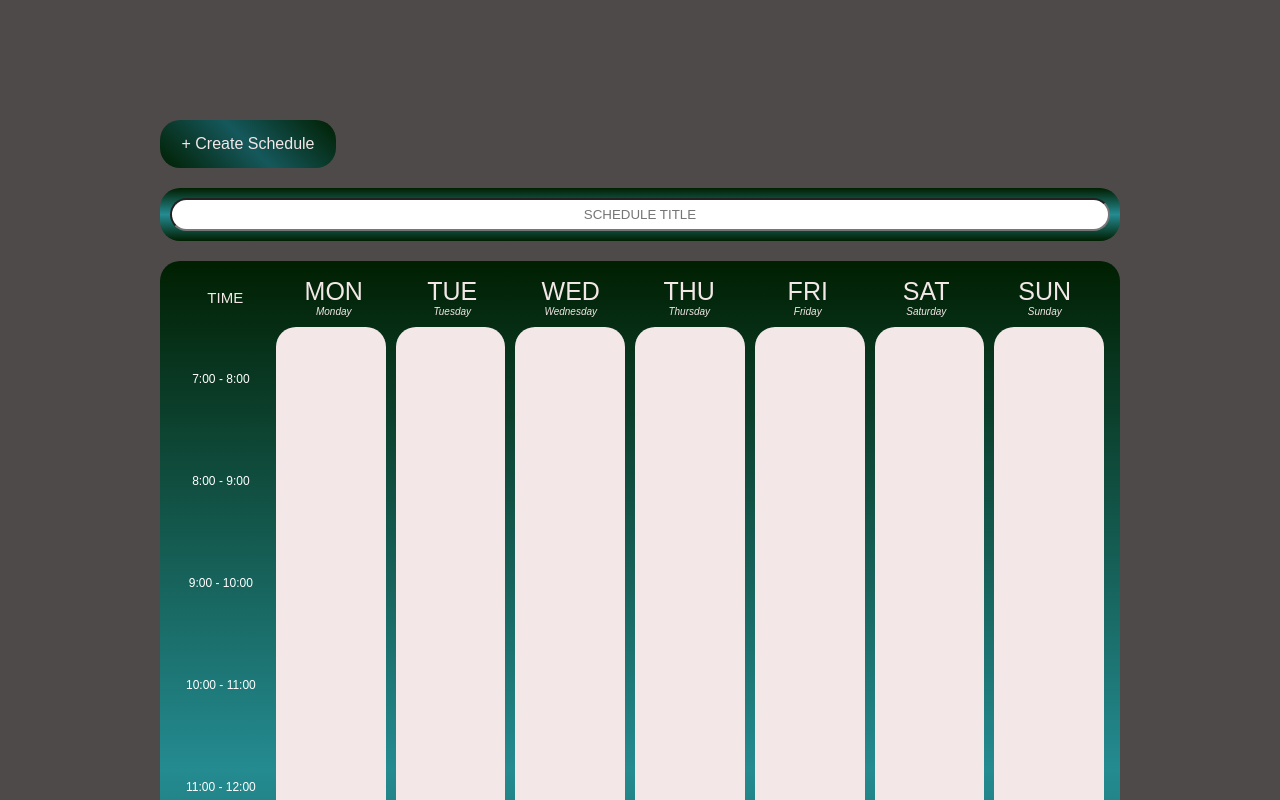
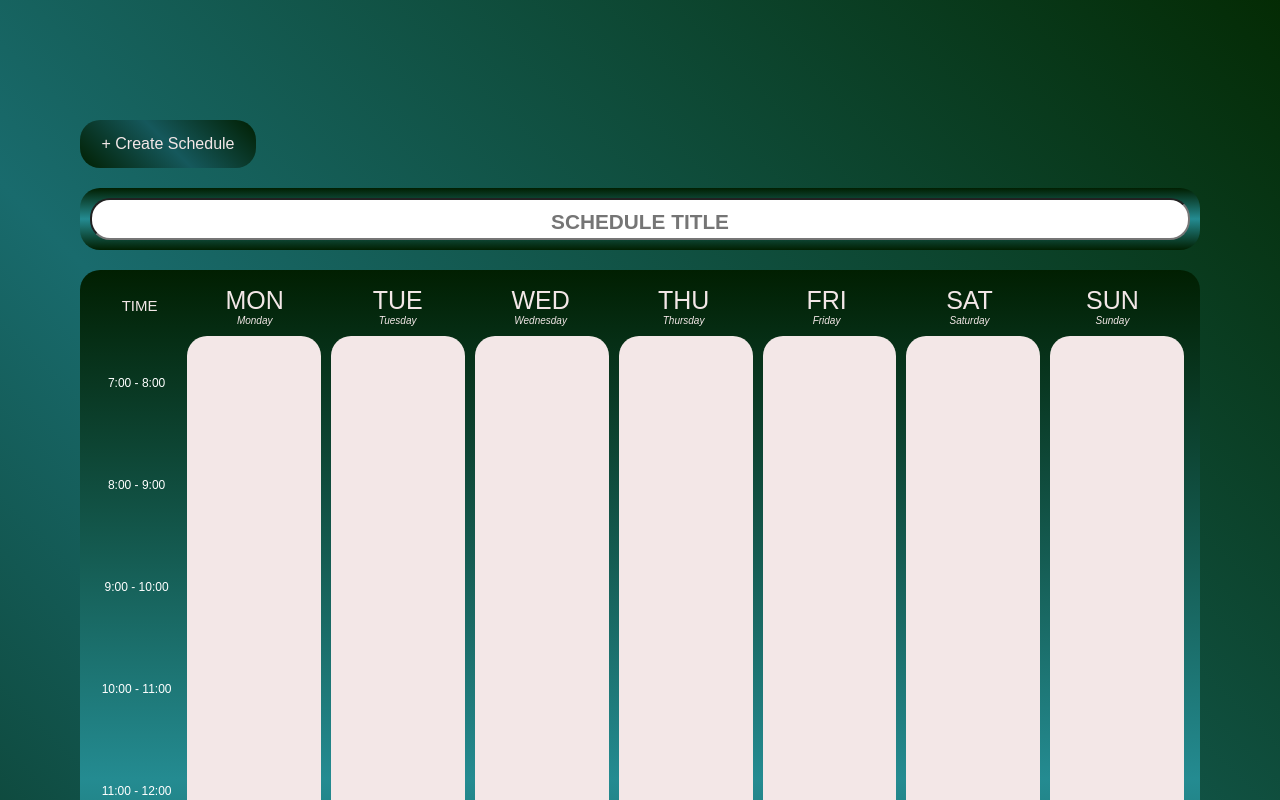
Before and after one commit to rzeath/class_schedule, a React (Vite) app: page / in a window 1280 px wide. Shown: the top 800 px of the page. Built offline with nearby package versions, Linux system fonts and the light colour scheme; a web font is replaced by a local one.

Commit message:
Update App.css

```diff
--- a/src/App.css
+++ b/src/App.css
@@ -6,7 +6,7 @@
 }
 
 body {
-  background: #4e4a4a;
+  background: linear-gradient(45deg,  #011f01, #196b6d,  #042b04);
   padding-top: 7.5em;
   font-family: "Inder", sans-serif;
 }
@@ -69,18 +69,14 @@ body {
 
 .class-cards-container {
   font-size: 10px;
-  line-height: 1.5;
+  line-height: 1.3;
 }
 
-.class-cards-container h3 {
-  text-decoration: underline;
+.class-cards-container h4 {
+  font-size: 12px;
   text-decoration-thickness: 2px;
   text-underline-offset: 6px;
-  margin: 8px 0;
-  border-radius: px;
   text-align: center;
-  font-size: 14px;
-  line-height: 1.5;
 }
 
 .calendar-header-row {
@@ -95,16 +91,16 @@ body {
 .time-col {
   font-size: 15px;
   flex-basis: 0;
-  flex-grow: .5;
+  flex-grow: .4;
   max-width: 100%;
 }
 
 .day-col {
-  padding-left: 10px;
-  padding-right: 10px;
+  padding-left: 5px;
+  padding-right: 5px;
   font-size: 25px;
   flex-basis: 0;
-  flex-grow: .5;
+  flex-grow: .61;
   max-width: 100%;
 }
 
@@ -147,17 +143,17 @@ body {
 
 .time-cal-col {
   flex-basis: 0;
-  flex-grow: .5;
+  flex-grow: .4;
   max-width: 100%;
 }
 
 .day-cal-col {
-  padding-left: 10px;
-  padding-right: 10px;
+  padding-left: 5px;
+  padding-right: 5px;
   justify-content: center;
   background-color: #f3e7e7;
   flex-basis: 0;
-  flex-grow: 0.5;
+  flex-grow: 0.61;
   max-width: 100%;
 }
 
@@ -166,6 +162,7 @@ body {
 .color-cubes {
   display: flex;
   gap: 4px;
+  justify-content: center;
 }
 
 .color-cube {
@@ -187,33 +184,41 @@ body {
   margin: 10px 0 0 0;
 }
 
-.card-buttons {
-  display: flex;
-  gap: 8px;
-  position: absolute;
-  top: 5px;
-  right: 5px;
+.class-details {
+  position: relative;
+  bottom: 13px;
 }
 
 .edit-btn {
-  background-color: #0a0b0a;
+  position: relative;
+  text-align: center;
+  font-weight: bolder;
+  width: 6px;
+  left: 75px;
+  bottom: 15px;
+  background-color: white;
   border: none;
-  color: white;
+  color: black;
   padding: 4px 8px;
   border-radius: 4px;
   cursor: pointer;
-  font-size: 12px;
+  font-size: 7px;
 }
 
 .delete-btn {
-  background: black;
+  position: relative;
+  text-align: center;
+  font-weight: bolder;
+  width: 15px;
+  left: 77px;
+  bottom: 15px;
+  background: white;
   border: none;
-  color: #ff4d4d;
-  font-size: 12px;
+  color: #f40000;
+  font-size: 7px;
   cursor: pointer;
-  padding: 4px 8px;
+  padding: 4px 5px;
   border-radius: 4px;
-  line-height: 1;
 }
 
 .add-class-btn {
@@ -255,10 +260,19 @@ body {
 .class-details-container {
   padding: 20px;
   color: white;
-  background-color: #011f01;
+  background: linear-gradient(45deg,  #011f01, #15585c,  #011f01);
   display: flex;
-  width: 22em; /* Fixed width */
+  width: 18em; /* Fixed width */
   margin-top: 1.25em;
+}
+
+.details p {
+  padding-bottom: 5px;
+}
+
+#className {
+  font-weight: bolder;
+  font-size: 40px;
 }
 
 /* Overlay Form Container */
@@ -278,13 +292,25 @@ body {
 
 .overlay-content {
   position: relative;
+  overflow: visible;
+  animation: fadeIn 0.3s ease-in-out;
   background: linear-gradient(0deg,  rgba(1, 31, 1, 0.5), rgba(36, 139, 145, 0.5), rgba(1, 31, 1, 0.5));
   padding: 20px;
   border-radius: 20px; /* Consistent with global border-radius */
   width: 300px;
   box-shadow: 0 0 10px rgba(0, 0, 0, 0.5);
   z-index: 10000;
-  overflow: visible;
+}
+
+@keyframes fadeIn {
+  from {
+    opacity: 0;
+    transform: scale(0.9);
+  }
+  to {
+    opacity: 1;
+    transform: scale(1);
+  }
 }
 
 .timepicker-field {
@@ -397,17 +423,20 @@ button:hover {
   .schedule-title-bar {
     background: linear-gradient(0deg, #011f01, #248b91, #011f01);
     display: flex;
-    width: 60em;
+    width: 70em;
     padding: 10px;
-    margin-top: 1.25em;
     margin-left: auto;
     margin-right: auto;
   }
 
   .schedule-title-bar input {
+    padding: 7px 0 0 0;
+    font-weight: bolder;
     width: 100%;
     text-align: center;
-    height: 2.5em;
+    justify-content: center;
+    font-size: 1.3em;
+    height: 2em;
   }
 
   /* Calendar Layout */
@@ -416,7 +445,7 @@ button:hover {
     z-index: 1;
     position: relative;
     background: linear-gradient(0deg,  #011f01, #248b91,  #011f01);
-    width: 60em; /* Fixed width */
+    width: 70em; /* Fixed width */
     margin-top: 1.25em;
     padding: 1em;
   }
```
